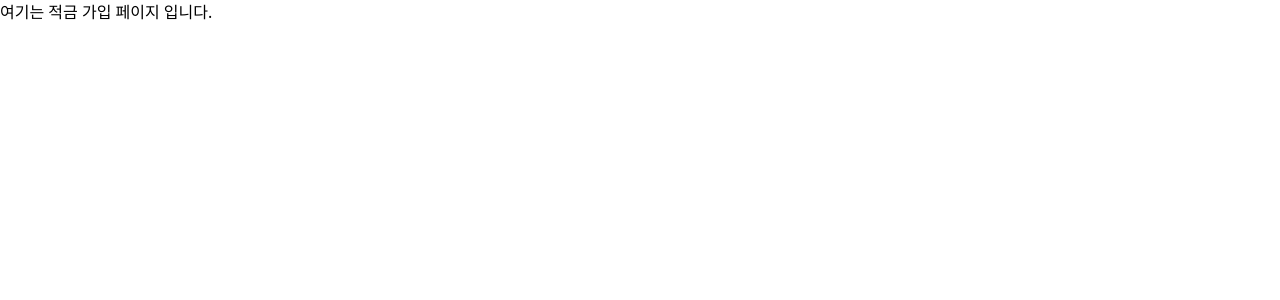
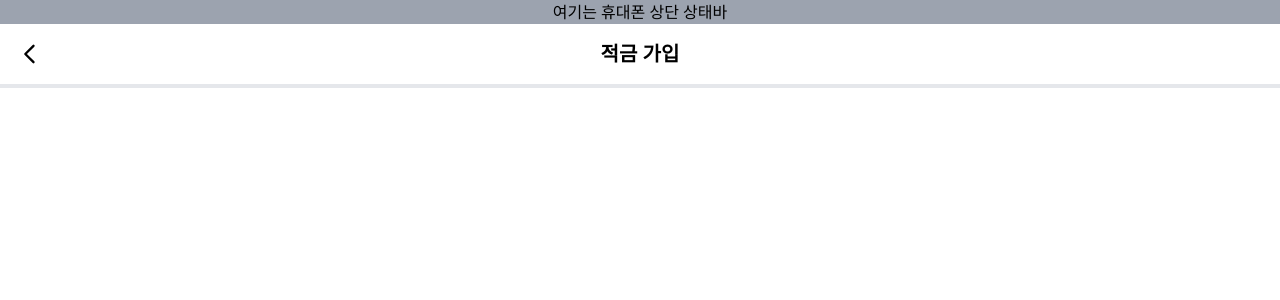
Before and after one commit to uhbooba/frontend, a React (Vite) app: page /savings in a window 1280 px wide. Shown: the top 300 px of the page. Built offline with nearby package versions, Linux system fonts and the light colour scheme.

Commit message:
:sparkles: Feat: add Savings
<body>
- Savings.tsx
	- 적금 입장 화면 구성

```diff
--- a/src/pages/Savings.tsx
+++ b/src/pages/Savings.tsx
@@ -1,6 +1,6 @@
 // import Button from '../components/common/Button';
 // import XButton from '@/components/common/XButton';
-// import BackButton from '@/components/common/BackButton';
+import BackButton from '@/components/common/BackButton';
 // import CheckButton from '@/components/common/CheckButton';
 // import Layout from '@/components/common/layouts/Layout';
 
@@ -8,7 +8,17 @@ const Savings = () => {
   console.log('메인 컴포넌트 렌더링 확인영');
   return (
     <div>
-      <span> 여기는 적금 가입 페이지 입니다.</span>
+      <div className='bg-gray-400 text-center'>
+        <span>여기는 휴대폰 상단 상태바</span>
+      </div>
+
+      {/* 상단바 */}
+      <div className='flex items-center justify-between border-b-4 bg-white py-4'>
+        <BackButton className='ml-4' />
+        <span className='absolute left-1/2 -translate-x-1/2 transform text-xl font-bold'>
+          적금 가입
+        </span>
+      </div>
     </div>
   );
 };
```
